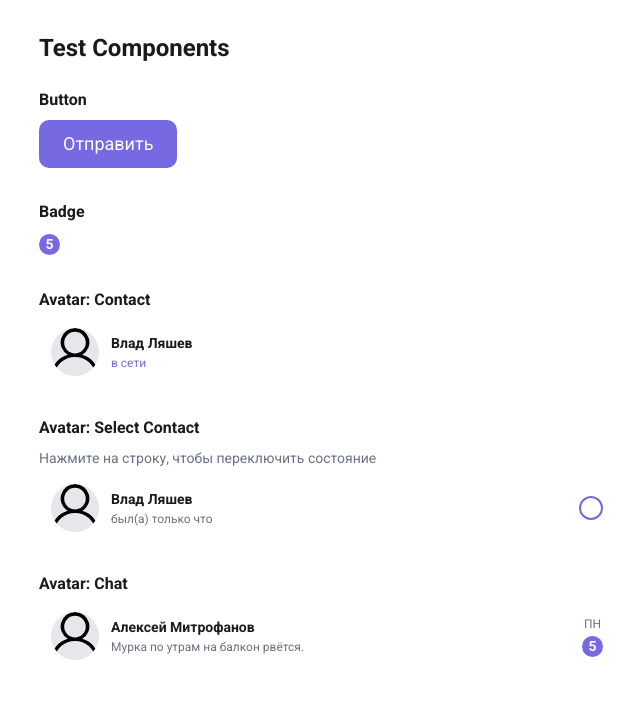
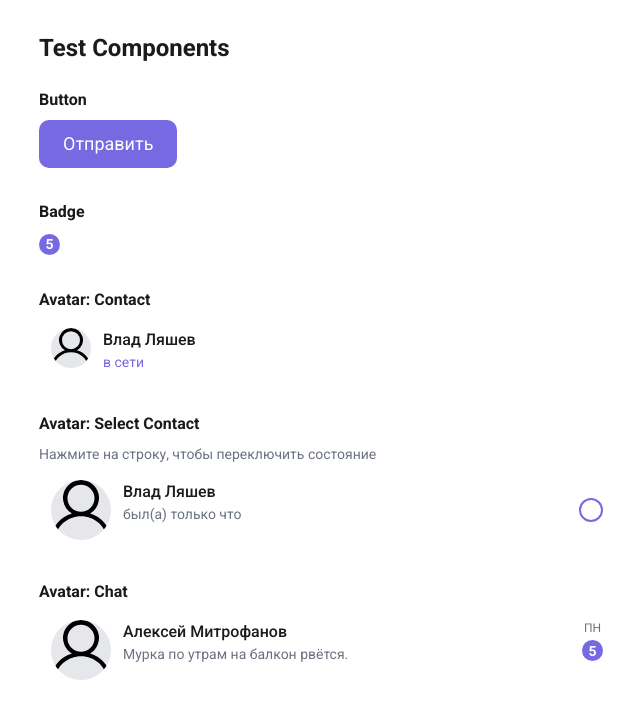
Before and after one commit to Fixer201/chat-frontend-4, a Next.js app: page /test-components in a window 1280 px wide. Shown: the top 718 px of the page, without its empty margins (313-953 px from the left). Built offline with nearby package versions, Linux system fonts and the light colour scheme.

Commit message:
refactor: polish avatar and button styles

```diff
--- a/src/app/globals.css
+++ b/src/app/globals.css
@@ -70,10 +70,10 @@ body {
     --app-text-gray: hsla(0, 0%, 45%, 1);                 /* Text/Gray */
 
     /* Accent Colors */
-    --app-accent-violet-primary: hsla(247, 67%, 65%, 1);  /* Accent/Violet primary */
-    --app-accent-violet-white: hsla(246, 100%, 89%, 1);   /* Accent/violet white */
-    --app-accent-violet-light: hsla(247, 67%, 89%, 1);    /* Accent/Light Violet */
-    --app-accent-violet-dark: hsla(246, 29%, 49%, 0.6);   /* Accent/violet dark (60%) */
+    --app-accent-violet-primary: #7769E1;                 /* Accent/Violet primary */
+    --app-accent-violet-white: #CEC8FF;                   /* Accent/violet white */
+    --app-accent-violet-light: #E2DDFF;                   /* Accent/Light Violet */
+    --app-accent-violet-dark: #615AA3;                    /* Accent/violet dark */
 
     /* User Message Color */
     --app-teal-secondary: hsla(170, 59%, 90%, 1);         /* Complementary/Teal Secondary */
@@ -115,10 +115,10 @@ body {
     --app-text-gray: hsla(0, 0%, 45%, 1);                 /* Text/Gray */
 
     /* Accent Colors */
-    --app-accent-violet-primary: hsla(247, 67%, 65%, 1);  /* Accent/Violet primary */
-    --app-accent-violet-white: hsla(246, 100%, 89%, 1);   /* Accent/violet white */
-    --app-accent-violet-light: hsla(247, 67%, 89%, 1);    /* Accent/Light Violet */
-    --app-accent-violet-dark: hsla(246, 29%, 49%, 0.6);   /* Accent/violet dark (60%) */
+    --app-accent-violet-primary: #7769E1;                 /* Accent/Violet primary */
+    --app-accent-violet-white: #CEC8FF;                   /* Accent/violet white */
+    --app-accent-violet-light: #E2DDFF;                   /* Accent/Light Violet */
+    --app-accent-violet-dark: #615AA3;                    /* Accent/violet dark */
 
     /* User Message Color */
     --app-teal-secondary: hsla(170, 59%, 90%, 1);         /* Complementary/Teal Secondary */
--- a/src/shared/ui/avatar/Avatar.tsx
+++ b/src/shared/ui/avatar/Avatar.tsx
@@ -21,12 +21,12 @@ export interface AvatarProps extends HTMLAttributes<HTMLDivElement> {
   className?: string;
 }
 
-const rowBaseClasses = "flex items-center gap-3 px-3 py-2 rounded-xl transition-colors duration-200 select-none cursor-pointer";
+const rowBaseClasses = "flex gap-3 px-3 py-2 rounded-xl transition-colors duration-200 select-none cursor-pointer";
 
 const modeClasses: Record<AvatarMode, string> = {
-  contact: "bg-white hover:bg-[#f6f2ff]",
+  contact: "bg-white hover:bg-[#EFEEF7]",
   "select-contact": "bg-white",
-  chat: "bg-white hover:bg-[#f6f2ff]",
+  chat: "bg-white hover:bg-[#EFEEF7]",
 };
 
 export const Avatar = forwardRef<HTMLDivElement, AvatarProps>(
@@ -65,14 +65,25 @@ export const Avatar = forwardRef<HTMLDivElement, AvatarProps>(
         )}
         {...props}
       >
-        <div className="relative flex-shrink-0 w-12 h-12 rounded-full overflow-hidden bg-gray-200">
-          <Image src={src} alt={alt ?? name} fill sizes="48px" className="object-cover" />
+        <div
+          className={cn(
+            "relative flex-shrink-0 rounded-full overflow-hidden bg-gray-200",
+            mode === "contact" ? "w-10 h-10" : "w-[60px] h-[60px]"
+          )}
+        >
+          <Image
+            src={src}
+            alt={alt ?? name}
+            fill
+            sizes={mode === "contact" ? "40px" : "60px"}
+            className="object-cover"
+          />
         </div>
         <div className="flex-1 min-w-0">
-          <div className="min-w-0 flex flex-col gap-0.5">
+          <div className="min-w-0 flex flex-col ">
             <p
               className={cn(
-                "text-sm font-semibold truncate",
+                "text-base font-medium truncate",
                 mode === "select-contact" && selected ? "text-white" : "text-[#1C1C1E]"
               )}
             >
@@ -81,7 +92,7 @@ export const Avatar = forwardRef<HTMLDivElement, AvatarProps>(
             {secondaryText && (
               <p
                 className={cn(
-                  "text-xs truncate",
+                  "text-sm truncate",
                   mode === "chat"
                     ? "text-[#6B7280]"
                     : mode === "select-contact" && selected
--- a/src/shared/ui/button/Button.tsx
+++ b/src/shared/ui/button/Button.tsx
@@ -12,9 +12,9 @@ export interface ButtonProps extends ButtonHTMLAttributes<HTMLButtonElement> {
 const baseClasses = "inline-flex items-center justify-center transition-colors duration-200 focus:outline-none disabled:opacity-60 select-none cursor-pointer";
 
 const variantClasses: Record<NonNullable<ButtonProps["variant"]>, string> = {
-  primary: "bg-[#7769E1] text-white hover:bg-[#53499e]",
-  secondary: "bg-white text-[#7769E1] border border-[#7769E1] hover:bg-[#7769E1] hover:text-white",
-  danger: "bg-[#FF383C] text-white hover:bg-[#d32f2f]",
+  primary: "bg-[var(--color-accent-violet-primary)] text-white hover:bg-[var(--color-accent-violet-white)] hover:text-[var(--color-accent-violet-primary)] active:bg-[var(--color-accent-violet-dark)] active:text-white",
+  secondary: "bg-white text-[var(--color-accent-violet-primary)] border border-[var(--color-accent-violet-primary)] hover:bg-[var(--color-accent-violet-primary)] hover:text-white active:bg-[var(--color-accent-violet-dark)] active:text-white",
+  danger: "bg-[var(--color-system-red)] text-white hover:bg-[color-mix(in srgb, var(--color-system-red) 90%, white)] active:bg-[color-mix(in srgb, var(--color-system-red) 90%, black)]",
 };
 
 const sizeClasses: Record<NonNullable<ButtonProps["size"]>, string> = {
```
